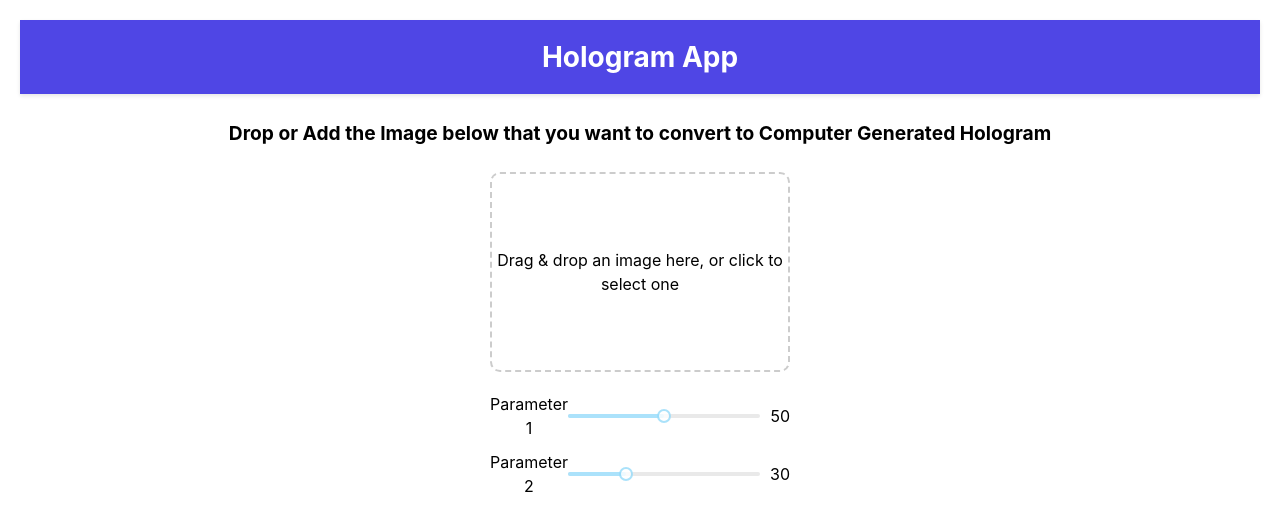
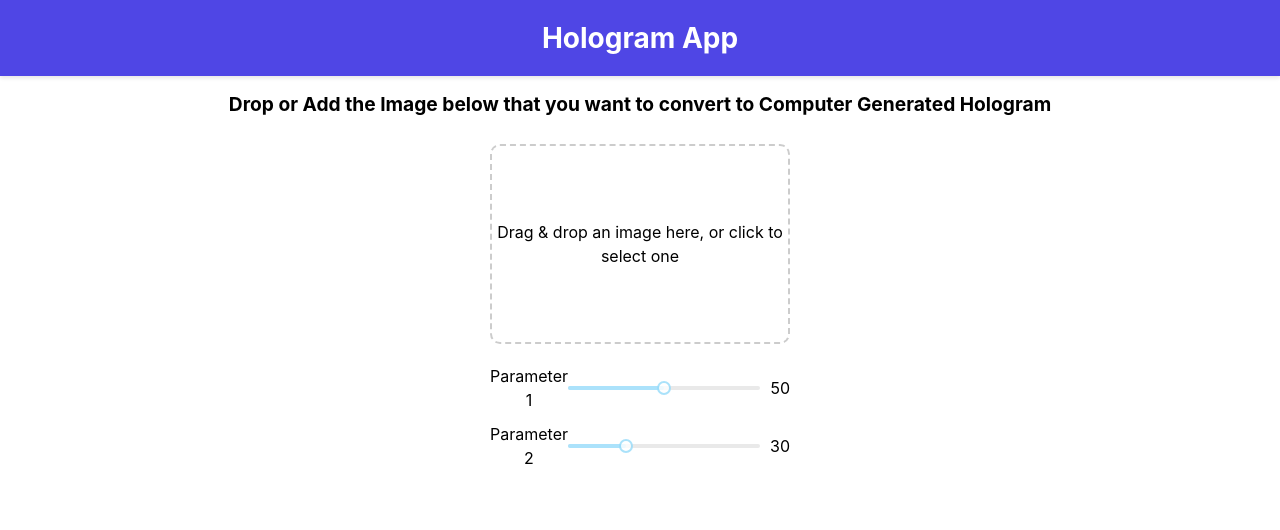
Before and after one commit to shabdpatel/hologram-app, a React (Create React App) app: page / in a window 1280 px wide. Shown: the top 530 px of the page. Built offline with nearby package versions, Linux system fonts and the light colour scheme.

Commit message:
nav bar set

```diff
--- a/src/App.css
+++ b/src/App.css
@@ -1,6 +1,6 @@
 .App {
   text-align: center;
-  padding: 20px;
+
 }
 .Heading{
   margin-top: 2%;
--- a/src/App.js
+++ b/src/App.js
@@ -90,6 +90,7 @@ function App() {
   return (
     <div className="App">
       <Navbar />
+      <div style={{ paddingTop: '4rem' }}>
       <header className="App-header">
         <h1 className='Heading'>Drop or Add the Image below that you want to convert to Computer Generated Hologram</h1>
       </header>
@@ -123,6 +124,7 @@ function App() {
         )}
       </div>
       <Modal show={isModalOpen} imageSrc={modalImageSrc} onClose={handleCloseModal} onNext={handleNextImage} onPrev={handlePrevImage} />
+      </div>
     </div>
   );
 }
--- a/src/Navbar.js
+++ b/src/Navbar.js
@@ -7,8 +7,12 @@ const Navbar = () => {
       justifyContent:'center',
       alignItems: 'center',
       backgroundColor: '#4F46E5',
-      padding: '1rem',
-      boxShadow: '0 2px 4px rgba(0, 0, 0, 0.1)'
+      padding: '17px',
+      boxShadow: '0 2px 4px rgba(0, 0, 0, 0.1)',
+      position: 'fixed',  // Make it fixed
+      top: 0,  // Position it at the top
+      width: '100%',  // Make it span the full width
+      zIndex: 1000  // Ensure it stays above other content
     }}>
 
         <span style={{
```
